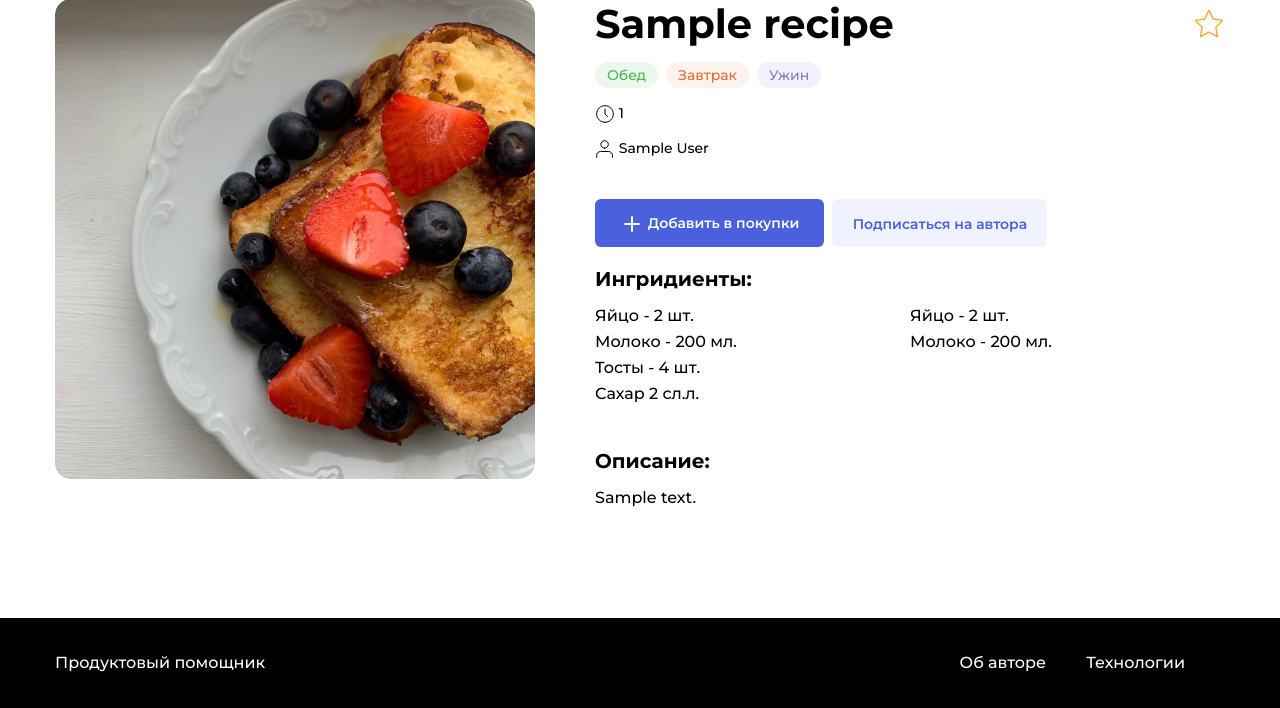
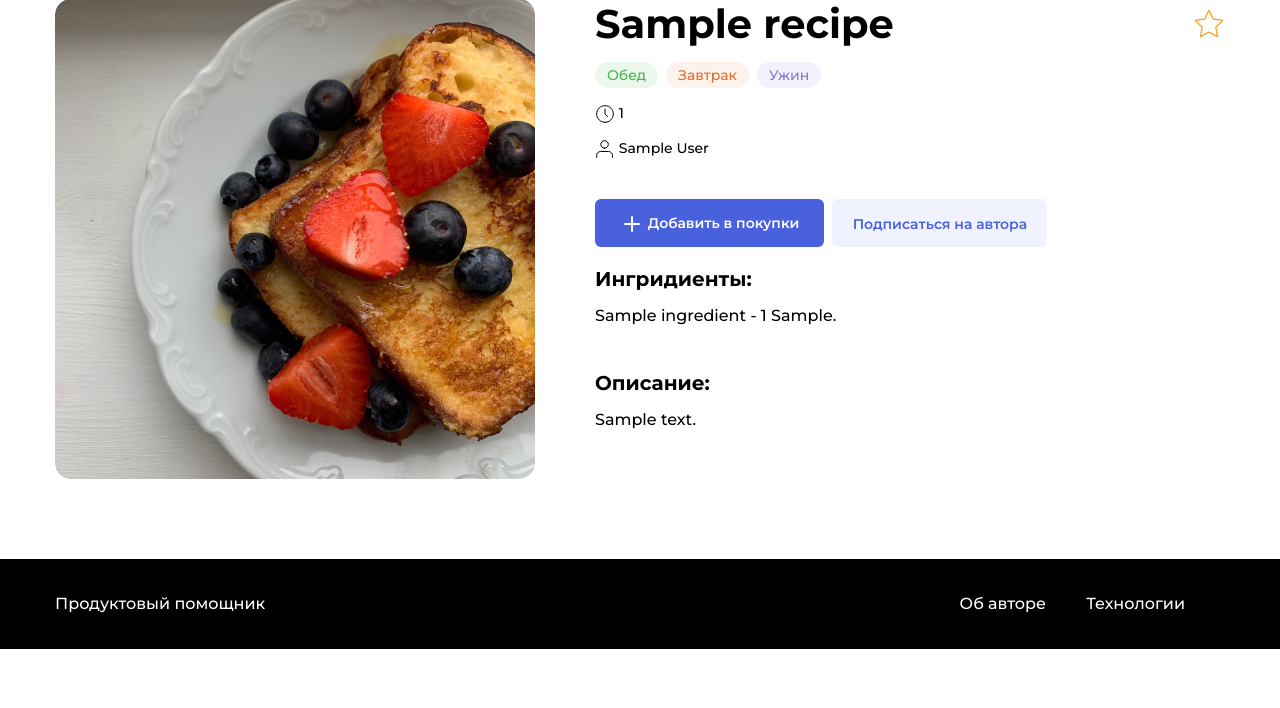
Before and after one commit to abi83/foodgram-project, a Django app: a page that uses apps/recipes/templates/recipes/recipe_detail.html in a window 1280 px wide. Shown: the part 151-859 px from the top of the page. After the commit the page ends 800 px from the top, so only its background shows below. Run offline with Django 3.2, Linux system fonts and the light colour scheme; tables that the repository leaves empty hold one stand-in row (values such as "Sample post"); some libraries are stand-ins or nearby versions.

Commit message:
detailed page done

```diff
--- a/apps/recipes/admin.py
+++ b/apps/recipes/admin.py
@@ -20,5 +20,7 @@ class IngredientInline(admin.TabularInline):
 
 @admin.register(Recipe)
 class RecipeAdmin(admin.ModelAdmin):
+    list_display = ('title', 'author', )
+    list_filter = ('author', )
     inlines = [IngredientInline, ]
     prepopulated_fields = {"slug": ("title",)}
--- a/apps/recipes/templates/recipes/recipe_detail.html
+++ b/apps/recipes/templates/recipes/recipe_detail.html
@@ -49,12 +49,19 @@
       <div class="single-card__section">
         <h3 class="single-card__section-title">Ингридиенты:</h3>
         <div class="single-card__items single-card__items_column">
-          <p class=" single-card__section-item">Яйцо - 2 шт.</p>
-          <p class=" single-card__section-item">Молоко - 200 мл.</p>
-          <p class=" single-card__section-item">Тосты - 4 шт.</p>
-          <p class=" single-card__section-item">Сахар 2 сл.л.</p>
-          <p class=" single-card__section-item">Яйцо - 2 шт.</p>
-          <p class=" single-card__section-item">Молоко - 200 мл.</p>
+          {% for relation in recipe.recipeingredient_set.all %}
+          <p class=" single-card__section-item">
+            {{ relation.ingredient.name }} - {{ relation.count }}
+            {{ relation.ingredient.unit.short }}.
+          </p>
+
+{#          <p class=" single-card__section-item">Яйцо - 2 шт.</p>#}
+{#          <p class=" single-card__section-item">Молоко - 200 мл.</p>#}
+{#          <p class=" single-card__section-item">Тосты - 4 шт.</p>#}
+{#          <p class=" single-card__section-item">Сахар 2 сл.л.</p>#}
+{#          <p class=" single-card__section-item">Яйцо - 2 шт.</p>#}
+{#          <p class=" single-card__section-item">Молоко - 200 мл.</p>#}
+          {% endfor %}
         </div>
       </div>
       <div class="single-card__section">
--- a/foodgram/settings.py
+++ b/foodgram/settings.py
@@ -42,6 +42,7 @@ INSTALLED_APPS = [
     'django.contrib.messages',
     'django.contrib.staticfiles',
     'rest_framework',
+    'sorl.thumbnail',
 
     # my applications
     'apps.recipes',
```
Also changed, not shown: apps/recipes/templates/recipes/recipe-card.html (+25 -4 lines).
